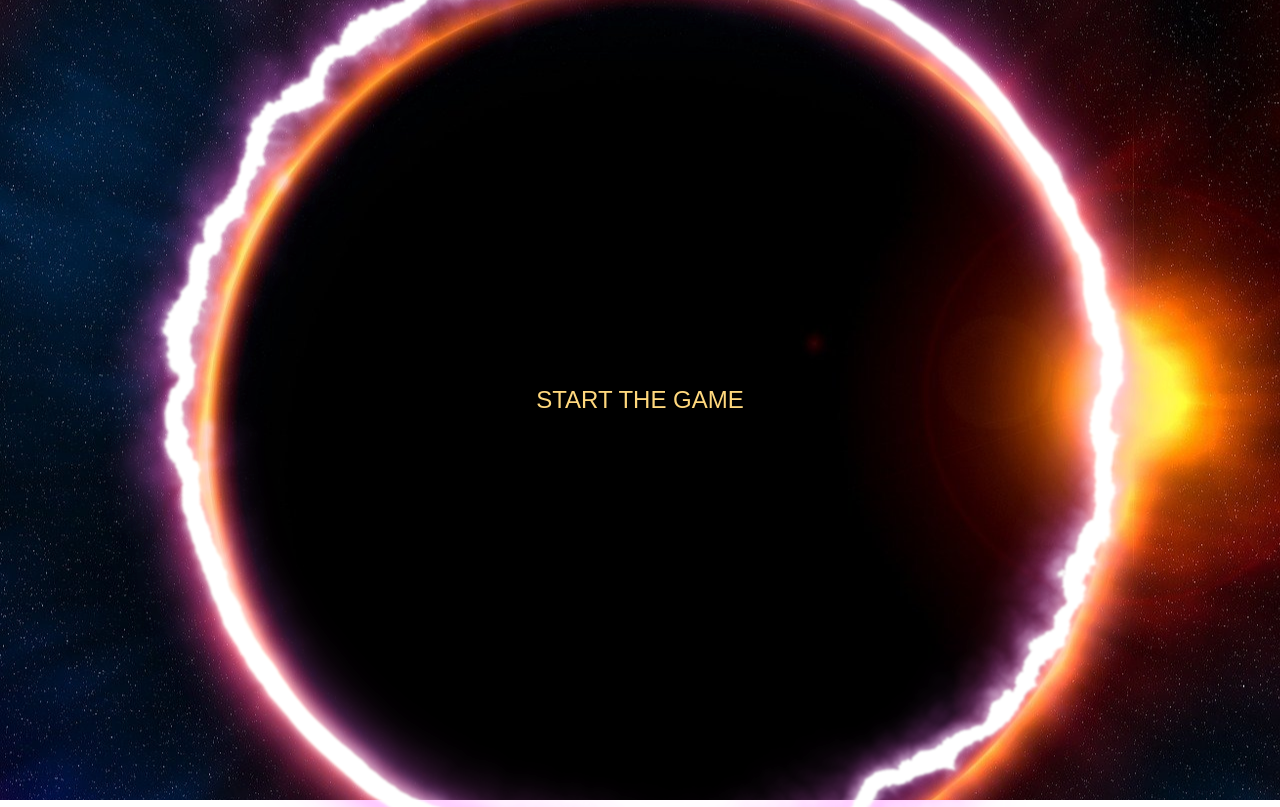
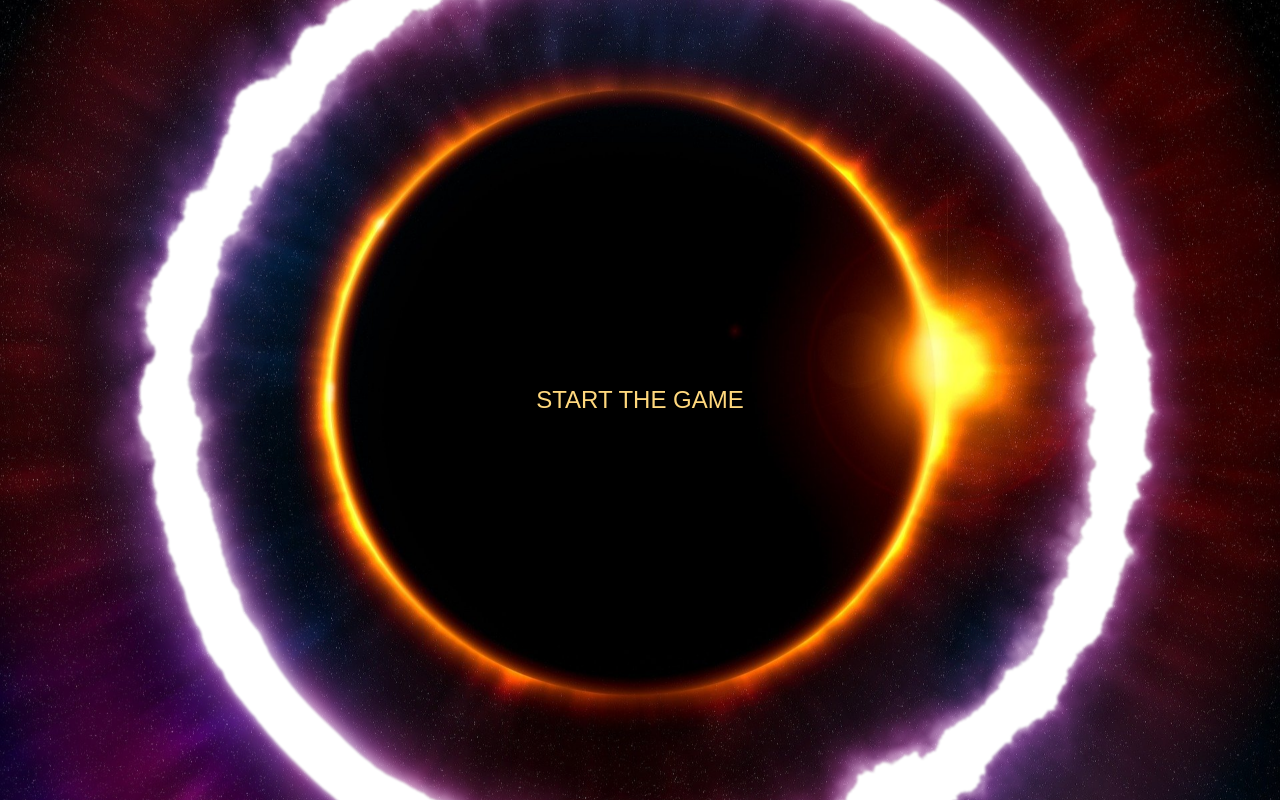
Before and after one commit to Thouner/Ring-of-Fire, an Angular app: page / in a window 1280 px wide. Shown: the top 807 px of the page. Built offline with nearby package versions, Linux system fonts and the light colour scheme.

Commit message:
add startscreen style3

```diff
--- a/src/app/start-screen/start-screen.component.scss
+++ b/src/app/start-screen/start-screen.component.scss
@@ -1,13 +1,17 @@
 .star-screen {
     background-image: url(./../../assets/img/cardBG.jpg);
-    background-position: 45% 40%;
+    background-position: center;
+    background-size: cover;
+    background-attachment: fixed;
     height: 100vh;
     width: 100vw;
     max-width: 100%;
+    box-sizing: border-box;
     display: flex;
     justify-content: center;
     align-items: center;
     position: relative;
+    overflow: hidden;
 }
 
 .starttext {
@@ -25,8 +29,8 @@
     display: flex;
     justify-content: center;
     align-items: center;
-    width: 1150px;
-    height: 1150px;
+    width: 1200px;
+    height: 1200px;
     filter: url(#wave) blur(1px);
 }
 
@@ -37,7 +41,7 @@
     left: 100px;
     right: 100px;
     bottom: 100px;
-    border: 20px solid #fff;
+    border: 50px solid #fff;
     border-radius: 50%;
     box-shadow: 0 0 50px #0f0, inset 0 0 50px #0f0;
     -webkit-box-reflect: below 10px linear-gradient(transparent, transparent, #0002);
@@ -51,7 +55,7 @@
     left: 100px;
     right: 100px;
     bottom: 100px;
-    border: 20px solid #fff;
+    border: 50px solid #fff;
     border-radius: 50%;
     box-shadow: 0 0 10px #fff, inset 0 0 20px #fff;
 }
```
